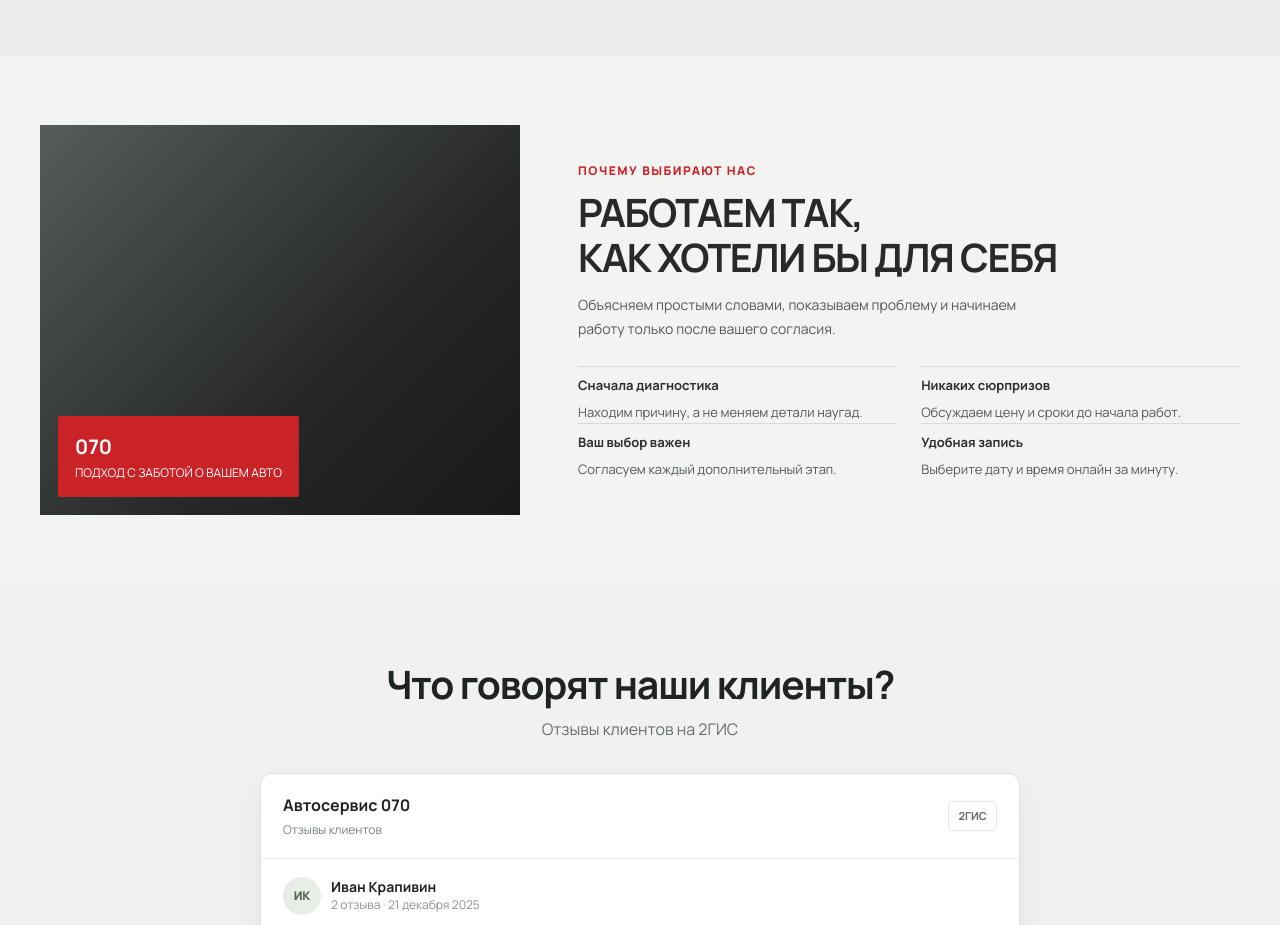
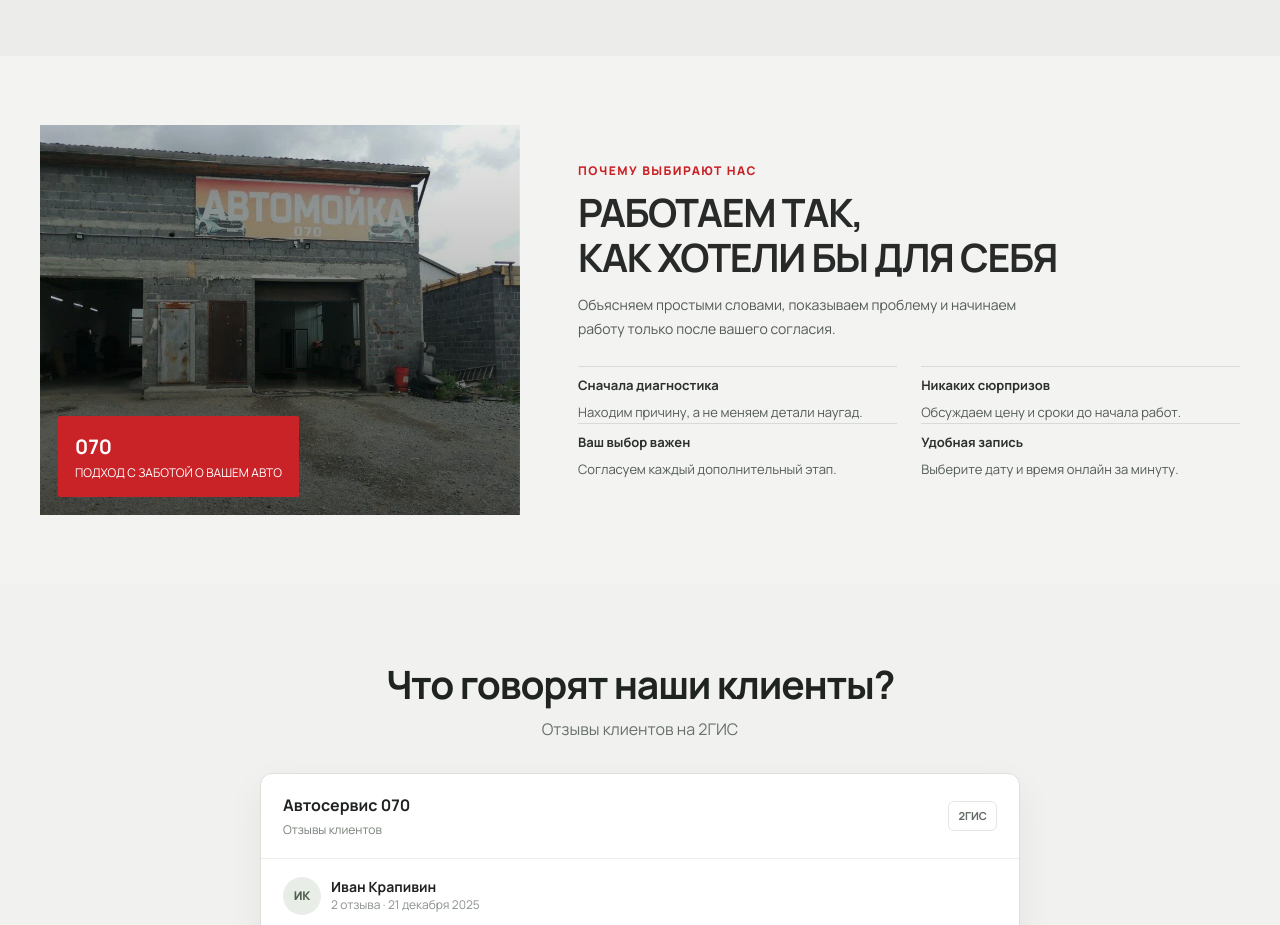
Before and after one commit to vfokin110-bit/avtoservis-070-preview, a plain HTML site: page index.html in a window 1280 px wide. Shown: the part 1720-2645 px from the top of the page. Drawn offline with Linux system fonts and the light colour scheme.

Commit message:
Show service photo in about section

```diff
--- a/index.html
+++ b/index.html
@@ -195,6 +195,13 @@
     @media(max-width:680px){.admin-card-head{align-items:flex-start}.admin-card-head strong{max-width:65%}.admin-action{padding:8px 12px}}
     </style>
   <style id="mobile-layout-fix">
+    .why-visual {
+      background-image: linear-gradient(180deg, rgba(0,0,0,.08), rgba(0,0,0,.48)), url("images/about-service.png");
+      background-size: cover;
+      background-position: center 55%;
+      background-repeat: no-repeat;
+      filter: none;
+    }
     @media (max-width: 680px) {
       .nav { gap: 10px; }
       .nav-actions { gap: 10px; }
@@ -213,6 +220,7 @@
       .hero-buttons .btn { width: 100%; min-height: 48px; max-width: 100%; font-size: 12px; }
       .hero-visual { min-height: 560px; }
       .hero-visual .visual-tag { display: none; }
+      .why-visual { min-height: 300px; background-position: center 58%; }
     }
     @media (max-width: 390px) {
       .nav { gap: 8px; }
```
